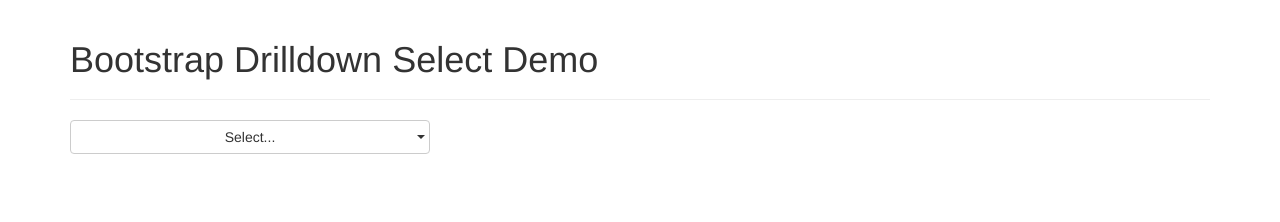
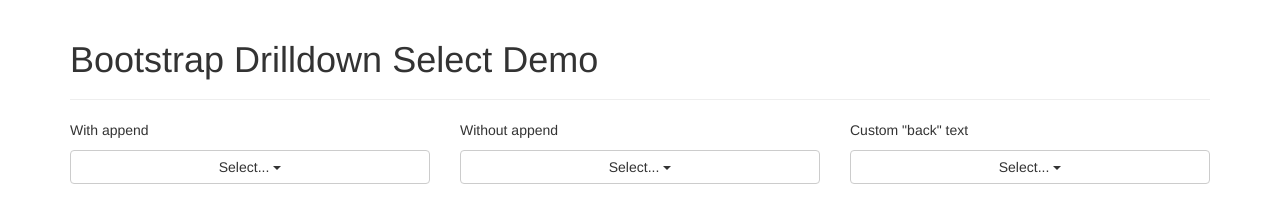
Before and after one commit to vyarmak/vyarmak.github.io, a website: page bootstrap-drilldown-select/index.html in a window 1280 px wide. Drawn offline with Linux system fonts and the light colour scheme.

Commit message:
Example fix

```diff
--- a/bootstrap-drilldown-select/demo.js
+++ b/bootstrap-drilldown-select/demo.js
@@ -5,14 +5,9 @@
  */
 
 $(document).ready(function() {
-  $('.drilldown').drilldownSelect({ data: data});
-
-  $('.drilldown').on('click', function(event) {
-    var target = $(event.target);
-    var holder = target.parent().find('.dropdown-menu');
-    holder.width(target.outerWidth() - 2);
-    holder.css('left', 15);
-  });
+  $('#drilldown1').drilldownSelect({ appendValue: true, data: data});
+  $('#drilldown2').drilldownSelect({ appendValue: false, data: data});
+  $('#drilldown3').drilldownSelect({ appendValue: false, data: data, textBack: 'Go to previous section...'});
 });
 
 var data = [
--- a/bootstrap-drilldown-select/index.html
+++ b/bootstrap-drilldown-select/index.html
@@ -15,7 +15,16 @@
     </div>
     <div class="row">
       <div class="col-md-4">
-        <button class="btn btn-default btn-block drilldown" data-toggle="dropdown"><span class="text" placeholder="Select...">Test</span> <span class="caret"></span></button>
+        <p>With append</p>
+        <button id="drilldown1" class="btn btn-default btn-block" data-toggle="dropdown"><span class="text" placeholder="Select...">Test</span> <span class="caret"></span></button>
+      </div>
+      <div class="col-md-4">
+        <p>Without append</p>
+        <button id="drilldown2" class="btn btn-default btn-block" data-toggle="dropdown"><span class="text" placeholder="Select...">Test</span> <span class="caret"></span></button>
+      </div>
+      <div class="col-md-4">
+        <p>Custom "back" text</p>
+        <button id="drilldown3" class="btn btn-default btn-block" data-toggle="dropdown"><span class="text" placeholder="Select...">Test</span> <span class="caret"></span></button>
       </div>
     </div>
   </div>
```
Also changed, not shown: js/bootstrap-drilldown-select.js.
